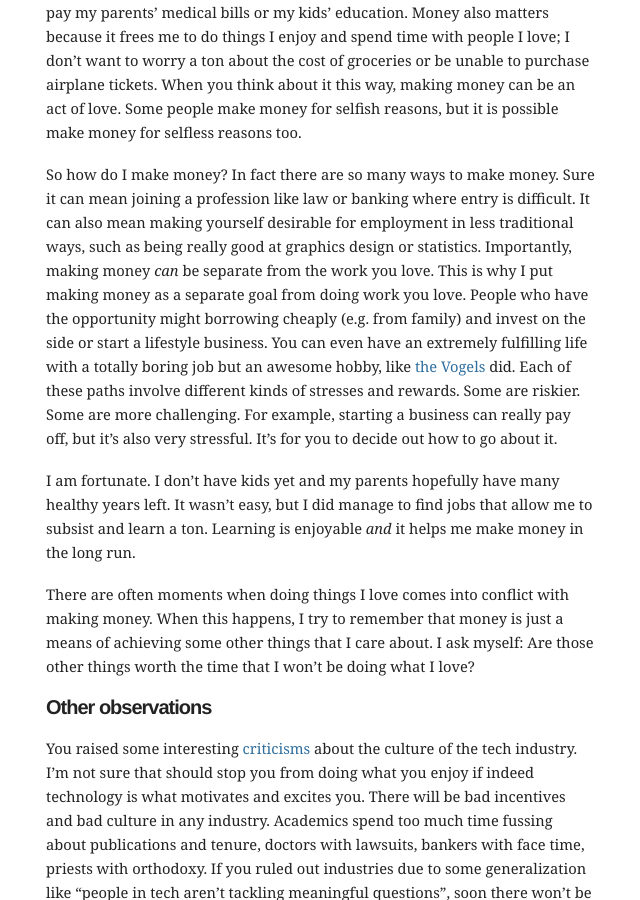
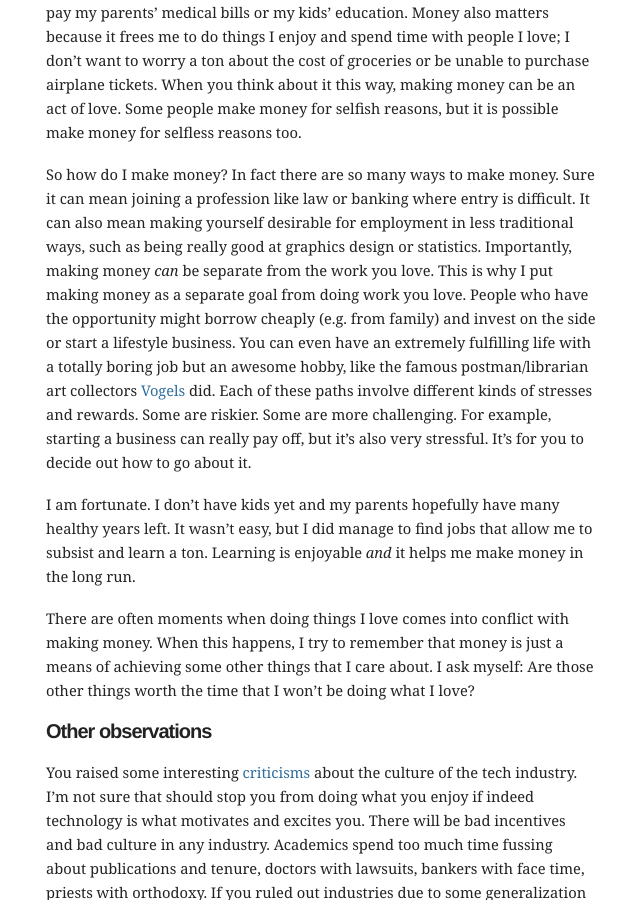
Before and after one commit to mbwong/mbwong.github.com, a Jekyll site: the page built from _posts/2013-06-16-entering-adulthood.md, in a window 1280 px wide and 900 px high, scrolled down 1354 px. Shown: the whole window, without its empty margins (304-944 px from the left). Built offline with Jekyll 4.4.1, drawn with Linux system fonts in a browser that asks for light colours.

Commit message:
Update 2013-06-16-entering-adulthood.md

```diff
--- a/_posts/2013-06-16-entering-adulthood.md
+++ b/_posts/2013-06-16-entering-adulthood.md
@@ -36,7 +36,7 @@ You might think: all this should be obvious, right? But while I could say these
 
 (3) **Make some money (eventually)** - Money is a means to an end. Money matters to me because I want the power to do things for people I love, such as pay my parents' medical bills or my kids' education. Money also matters because it frees me to do things I enjoy and spend time with people I love; I don't want to worry a ton about the cost of groceries or be unable to purchase airplane tickets. When you think about it this way, making money can be an act of love. Some people make money for selfish reasons, but it is possible make money for selfless reasons too.
 
-So how do I make money? In fact there are so many ways to make money. Sure it can mean joining a profession like law or banking where entry is difficult. It can also mean making yourself desirable for employment in less traditional ways, such as being really good at graphics design or statistics. Importantly, making money _can_ be separate from the work you love. This is why I put making money as a separate goal from doing work you love. People who have the opportunity might borrowing cheaply (e.g. from family) and invest on the side or start a lifestyle business. You can even have an extremely fulfilling life with a totally boring job but an awesome hobby, like [the Vogels][vogels] did. Each of these paths involve different kinds of stresses and rewards. Some are riskier. Some are more challenging. For example, starting a business can really pay off, but it's also very stressful. It's for you to decide out how to go about it.
+So how do I make money? In fact there are so many ways to make money. Sure it can mean joining a profession like law or banking where entry is difficult. It can also mean making yourself desirable for employment in less traditional ways, such as being really good at graphics design or statistics. Importantly, making money _can_ be separate from the work you love. This is why I put making money as a separate goal from doing work you love. People who have the opportunity might borrow cheaply (e.g. from family) and invest on the side or start a lifestyle business. You can even have an extremely fulfilling life with a totally boring job but an awesome hobby, like the famous postman/librarian art collectors [Vogels][vogels] did. Each of these paths involve different kinds of stresses and rewards. Some are riskier. Some are more challenging. For example, starting a business can really pay off, but it's also very stressful. It's for you to decide out how to go about it.
 
 [vogels]: http://www.blouinartinfo.com/news/story/815597/remembering-herbert-vogel-the-postman-who-amassed-one-of-americas-greatest-art-collections
 
```
